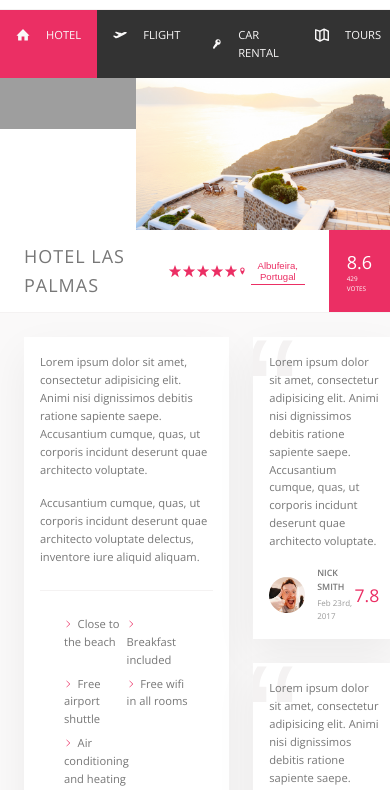
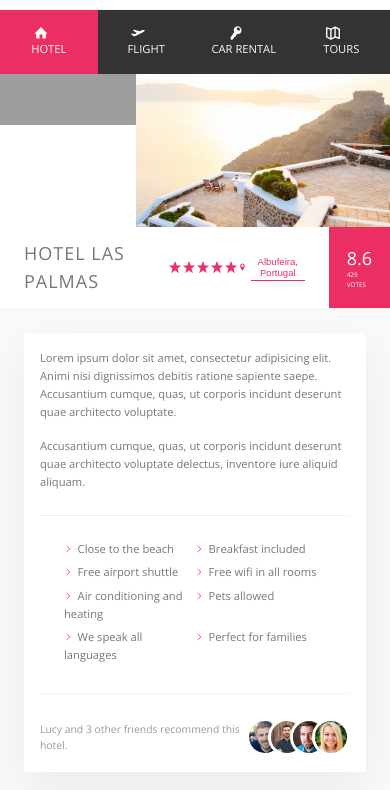
Before and after one commit to AlexJHand/Udemy_Trillo, a plain HTML site: page index.html in a window 390 px wide. Shown: the part 46-836 px from the top of the page. Drawn offline with nearby package versions, Linux system fonts and the light colour scheme; grey boxes are pictures that could not be loaded.

Commit message:
Changing flex direction on some components

```diff
--- a/css/style.css
+++ b/css/style.css
@@ -103,6 +103,9 @@ body {
   @media only screen and (max-width: 56.25em) {
     .detail {
       padding: 3rem; } }
+  @media only screen and (max-width: 37.5em) {
+    .detail {
+      flex-direction: column; } }
 
 .description {
   font-size: inherit;
@@ -115,6 +118,10 @@ body {
     .description {
       padding: 2rem;
       margin-right: 3rem; } }
+  @media only screen and (max-width: 37.5em) {
+    .description {
+      margin-right: 0;
+      margin-bottom: 3rem; } }
 
 .user-reviews {
   flex: 1;
@@ -247,6 +254,9 @@ body {
       .side-nav__link:link, .side-nav__link:visited {
         justify-content: center;
         padding: 2rem; } }
+    @media only screen and (max-width: 37.5em) {
+      .side-nav__link:link, .side-nav__link:visited {
+        flex-direction: column; } }
   .side-nav__icon {
     width: 1.75rem;
     height: 1.75rem;
--- a/sass/_base.scss
+++ b/sass/_base.scss
@@ -39,6 +39,7 @@ Grey dark 3: #999
 $bp-largest: 75em; // 1200px
 $bp-large: 68.75em; // 1100px
 $bp-medium: 56.25em; // 900px
+$bp-small: 37.5em; // 600px
 
 * {
     margin: 0;
--- a/sass/_components.scss
+++ b/sass/_components.scss
@@ -183,6 +183,10 @@
         @media only screen and (max-width: $bp-medium) {
             justify-content: center;
             padding: 2rem;
+        }
+
+        @media only screen and (max-width: $bp-small) {
+            flex-direction: column;
         }
     }
 
```
Also changed, not shown: sass/_layout.scss (+9 -0 lines).
